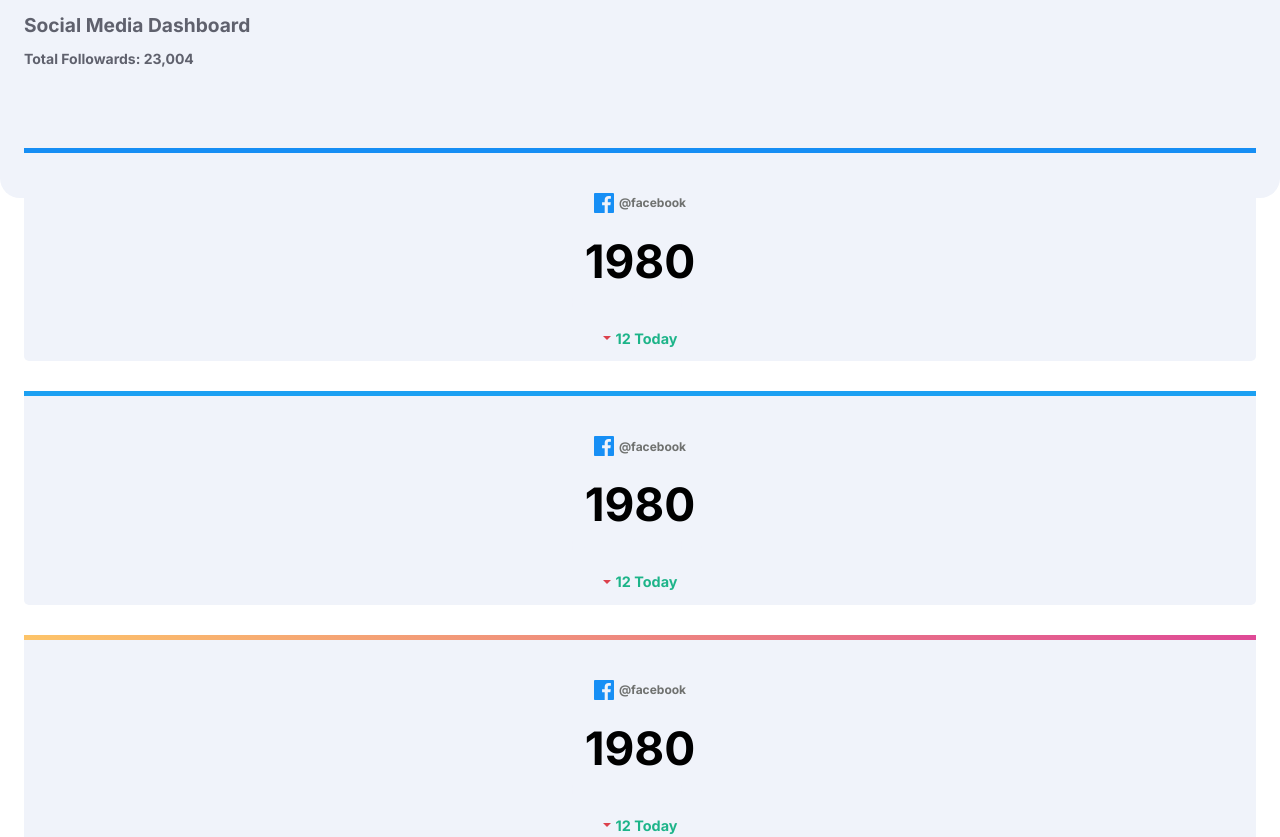
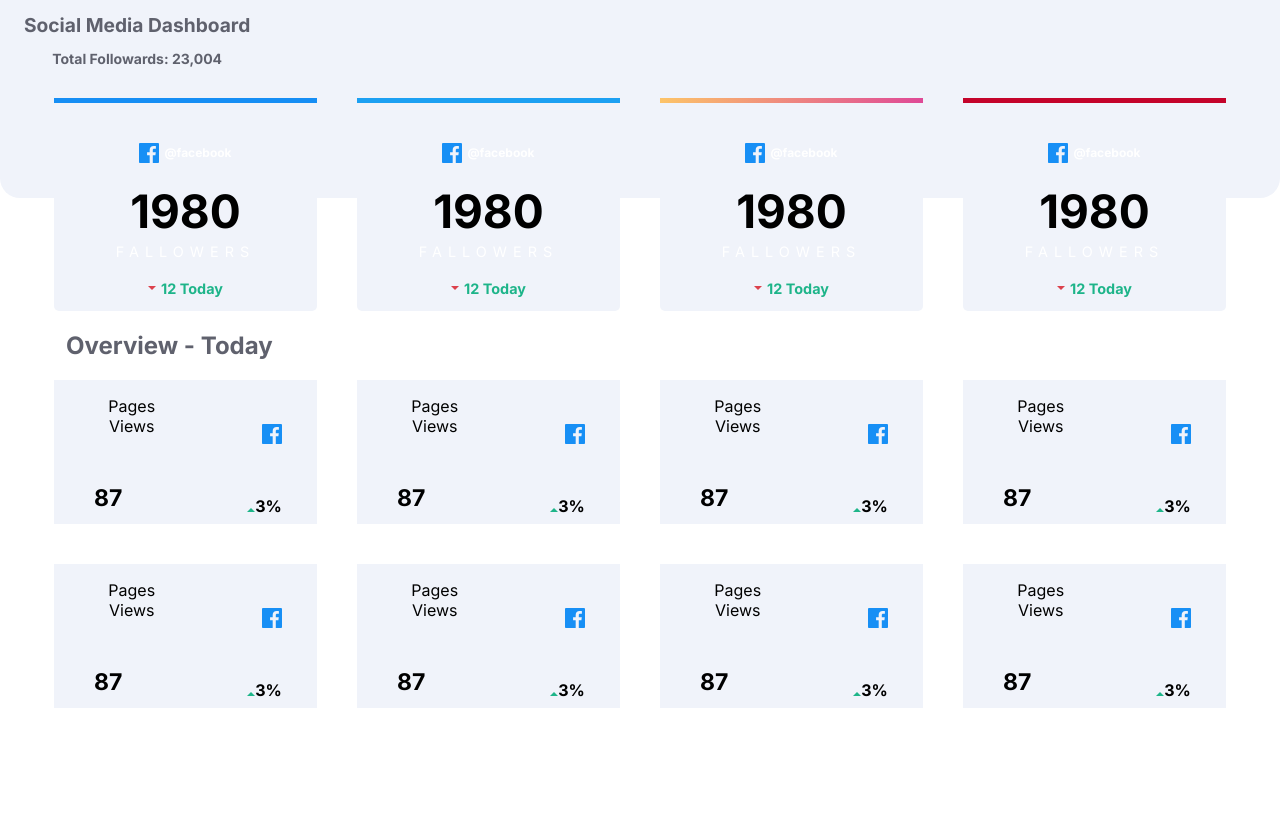
Before and after one commit to floidealejo/challenge-s-frontend-mentor, a plain HTML site: page challenge_1_Frontend_Mentor/index.html in a window 1280 px wide. Shown: the top 837 px of the page. After the commit the page ends 800 px from the top, so only its background shows below. Drawn offline with Linux system fonts and the light colour scheme.

Commit message:
Responsive termination from mobile first to Desktop

```diff
--- a/challenge_1_Frontend_Mentor/css/styles.css
+++ b/challenge_1_Frontend_Mentor/css/styles.css
@@ -15,6 +15,7 @@ body {
   --grayDark: #5f616d;
   --padding-lateral: 0 1.5em;
   --font-size: 46px;
+  --font-color: hsl(0, 0%, 100%);
 }
 
 .header {
@@ -44,7 +45,7 @@ body {
 .card {
   display: grid;
   border-radius: 5px;
-  background: #f0f3fa;
+  background: var(--gray);
 
   /* margin-bottom: 30px; */
 }
@@ -77,7 +78,7 @@ body {
   text-align: center;
 }
 .card-social-media {
-  color: #6f716f;
+  color: var(--font-color);
   display: flex;
   font-weight: bold;
   font-size: 12px;
@@ -103,7 +104,7 @@ body {
 
 .card-followers-title {
   /* border: 1px solid green; */
-  color: var(--gray);
+  color: var(--font-color);
   font-weight: 400;
   font-size: 0.9em;
   text-transform: uppercase;
@@ -166,3 +167,96 @@ body {
   align-self: self-end;
   margin: 0;
 }
+
+@media screen and (min-width: 480px) {
+  .grid {
+    /* border: 1px solid purple; */
+    grid-template-columns: repeat(2, 1fr);
+    grid-gap: 30px;
+    /* grid-template-rows: 1fr 0.25fr repeat(2, 0.5fr); */
+  }
+
+  .top-cards {
+    display: grid;
+    text-align: center;
+    max-width: 1220px;
+    margin: auto;
+    margin-top: -100px;
+  }
+  .wrapper {
+    display: grid;
+    justify-self: self-start;
+    padding: var(--padding-lateral);
+    color: var(--grayDark);
+  }
+  .header div {
+    display: grid;
+    text-align: center;
+    max-width: 1220px;
+    /* margin: auto; */
+  }
+}
+
+@media screen and (min-width: 620px) {
+  .grid {
+    /* border: 1px solid purple; */
+    grid-template-columns: repeat(2, 1fr);
+    grid-gap: 40px;
+    /* grid-template-rows: 1fr 0.25fr repeat(2, 0.5fr); */
+  }
+
+  .top-cards {
+    display: grid;
+    text-align: center;
+    max-width: 1220px;
+    margin: auto;
+    margin-top: -100px;
+  }
+  .wrapper {
+    display: grid;
+    justify-self: self-start;
+    padding: var(--padding-lateral);
+    color: var(--grayDark);
+  }
+  .header div {
+    display: grid;
+    text-align: center;
+    max-width: 1220px;
+    /* margin: auto; */
+  }
+}
+
+@media screen and (min-width: 768px) {
+  .grid {
+    grid-template-columns: repeat(4, 1fr);
+  }
+}
+
+@media (prefers-color-scheme: dark) {
+  body {
+    background: hsl(230, 17%, 14%);
+    color: var(--font-color);
+  }
+  :root {
+    /* Dark theme mode */
+    /* --Very-Dark-Blue(BG): hsl(230, 17%, 14%);
+    --Very-Dark-Blue(Top BG Pattern): hsl(232, 19%, 15%);
+    --Dark-Desaturated-Blue(Card BG): hsl(228, 28%, 20%);
+    --Desaturated-Blue(Text): hsl(228, 34%, 66%);
+    --White(Text): hsl(0, 0%, 100%); */
+    --gray: hsl(228, 28%, 20%);
+  }
+  .top-cards {
+    color: var(--font-color);
+  }
+  .card-small-views {
+    color: hsl(228, 34%, 66%);
+  }
+
+  .wrapper p {
+    color: hsl(228, 34%, 66%);
+  }
+  .header {
+    background: hsl(232, 19%, 15%);
+  }
+}
--- a/challenge_1_Frontend_Mentor/index.html
+++ b/challenge_1_Frontend_Mentor/index.html
@@ -4,7 +4,7 @@
     <meta charset="UTF-8" />
     <meta name="viewport" content="width=device-width, initial-scale=1.0" />
     <title>Social Media Dashboard</title>
-    <link rel="stylesheet" href="/css/styles.css" />
+    <link rel="stylesheet" href="css/styles.css" />
     <link
       href="https://fonts.googleapis.com/css2?family=Inter:wght@400;700&display=swap"
       rel="stylesheet"
@@ -77,7 +77,123 @@
           <p class="card-small-views">
             Pages Views
           </p>
-          <img class="card-small-image" src="./images/icon-facebook.svg" alt="" />
+          <img
+            class="card-small-image"
+            src="./images/icon-facebook.svg"
+            alt=""
+          />
+          <p class="card-small-number">
+            87
+          </p>
+          <p class="card-small-porcentage">
+            <img src="./images/icon-up.svg" alt="" />3%
+          </p>
+        </artcle>
+        <artcle class="card-small">
+          <p class="card-small-views">
+            Pages Views
+          </p>
+          <img
+            class="card-small-image"
+            src="./images/icon-facebook.svg"
+            alt=""
+          />
+          <p class="card-small-number">
+            87
+          </p>
+          <p class="card-small-porcentage">
+            <img src="./images/icon-up.svg" alt="" />3%
+          </p>
+        </artcle>
+        <artcle class="card-small">
+          <p class="card-small-views">
+            Pages Views
+          </p>
+          <img
+            class="card-small-image"
+            src="./images/icon-facebook.svg"
+            alt=""
+          />
+          <p class="card-small-number">
+            87
+          </p>
+          <p class="card-small-porcentage">
+            <img src="./images/icon-up.svg" alt="" />3%
+          </p>
+        </artcle>
+        <artcle class="card-small">
+          <p class="card-small-views">
+            Pages Views
+          </p>
+          <img
+            class="card-small-image"
+            src="./images/icon-facebook.svg"
+            alt=""
+          />
+          <p class="card-small-number">
+            87
+          </p>
+          <p class="card-small-porcentage">
+            <img src="./images/icon-up.svg" alt="" />3%
+          </p>
+        </artcle>
+        <artcle class="card-small">
+          <p class="card-small-views">
+            Pages Views
+          </p>
+          <img
+            class="card-small-image"
+            src="./images/icon-facebook.svg"
+            alt=""
+          />
+          <p class="card-small-number">
+            87
+          </p>
+          <p class="card-small-porcentage">
+            <img src="./images/icon-up.svg" alt="" />3%
+          </p>
+        </artcle>
+        <artcle class="card-small">
+          <p class="card-small-views">
+            Pages Views
+          </p>
+          <img
+            class="card-small-image"
+            src="./images/icon-facebook.svg"
+            alt=""
+          />
+          <p class="card-small-number">
+            87
+          </p>
+          <p class="card-small-porcentage">
+            <img src="./images/icon-up.svg" alt="" />3%
+          </p>
+        </artcle>
+        <artcle class="card-small">
+          <p class="card-small-views">
+            Pages Views
+          </p>
+          <img
+            class="card-small-image"
+            src="./images/icon-facebook.svg"
+            alt=""
+          />
+          <p class="card-small-number">
+            87
+          </p>
+          <p class="card-small-porcentage">
+            <img src="./images/icon-up.svg" alt="" />3%
+          </p>
+        </artcle>
+        <artcle class="card-small">
+          <p class="card-small-views">
+            Pages Views
+          </p>
+          <img
+            class="card-small-image"
+            src="./images/icon-facebook.svg"
+            alt=""
+          />
           <p class="card-small-number">
             87
           </p>
```
